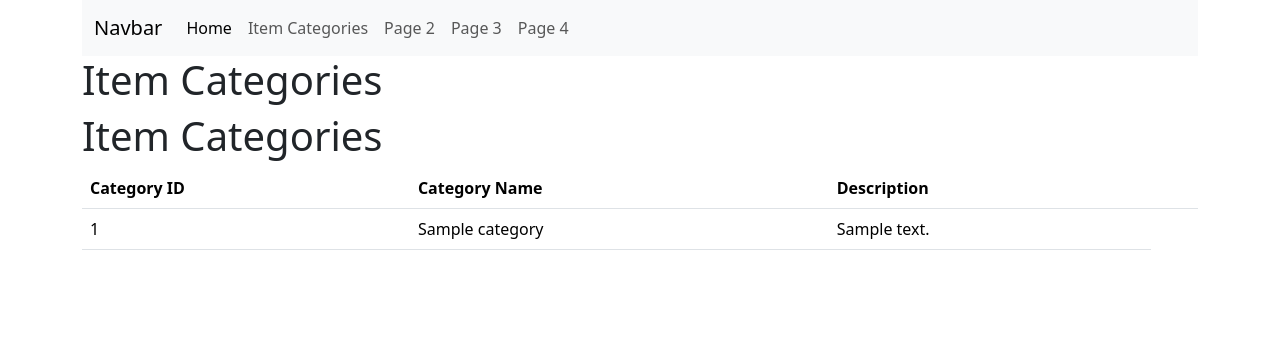
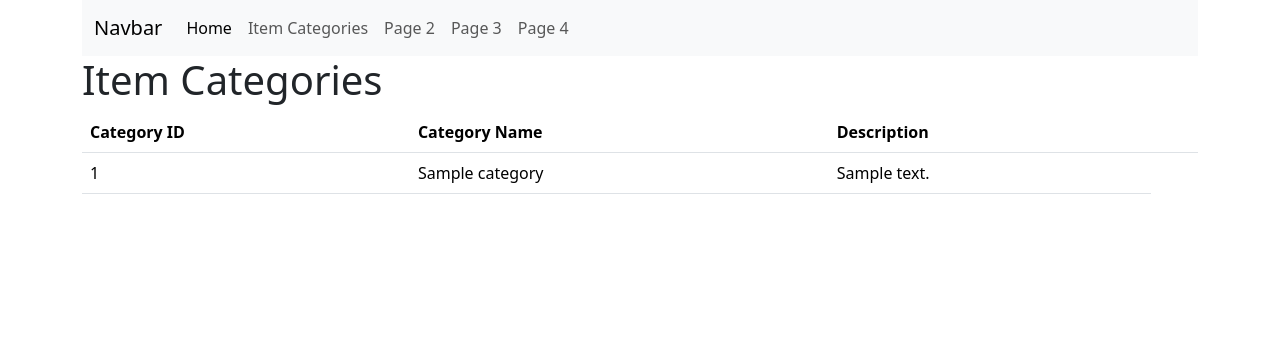
Before and after one commit to Daxton-Gray/MIS4013Project, a PHP site: page /categories.php in a window 1280 px wide. Shown: the top 356 px of the page. Run offline with PHP 8.4, Linux system fonts and the light colour scheme; tables that the repository leaves empty or names only in its code hold one stand-in row (values such as "Sample post"); data that the repository does not hold is empty.

Commit message:
Update categories.php

```diff
--- a/categories.php
+++ b/categories.php
@@ -4,11 +4,9 @@ require_once("model/categories.php");
 
 $pageTitle = "Categories";
 include "view/header.php";
-?>
 
-      <h1>Item Categories</h1>
 
-<?php
+
 $categories = selectCategories();
 include "view/categories.php";
 include "view/footer.php";
```
